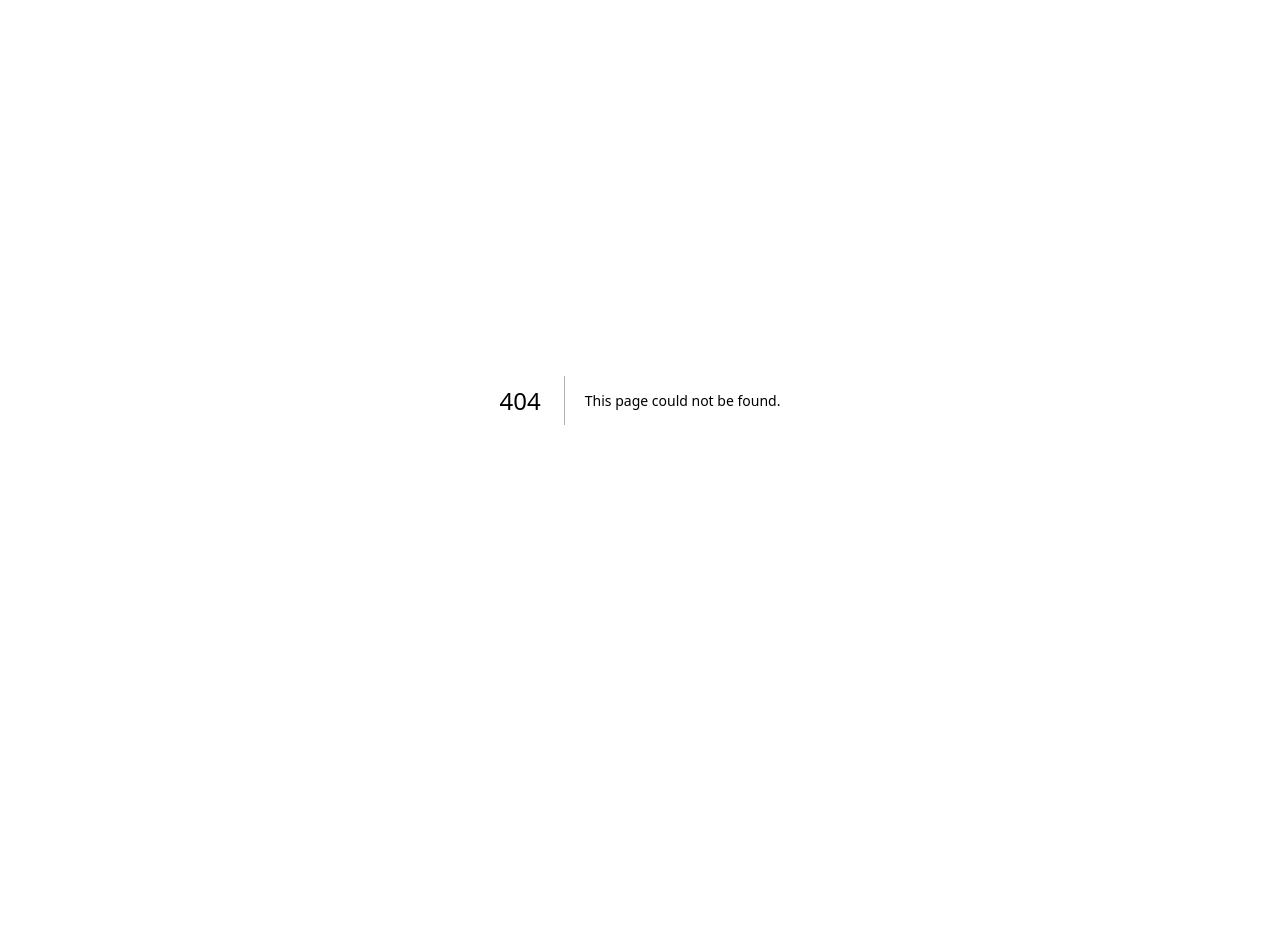
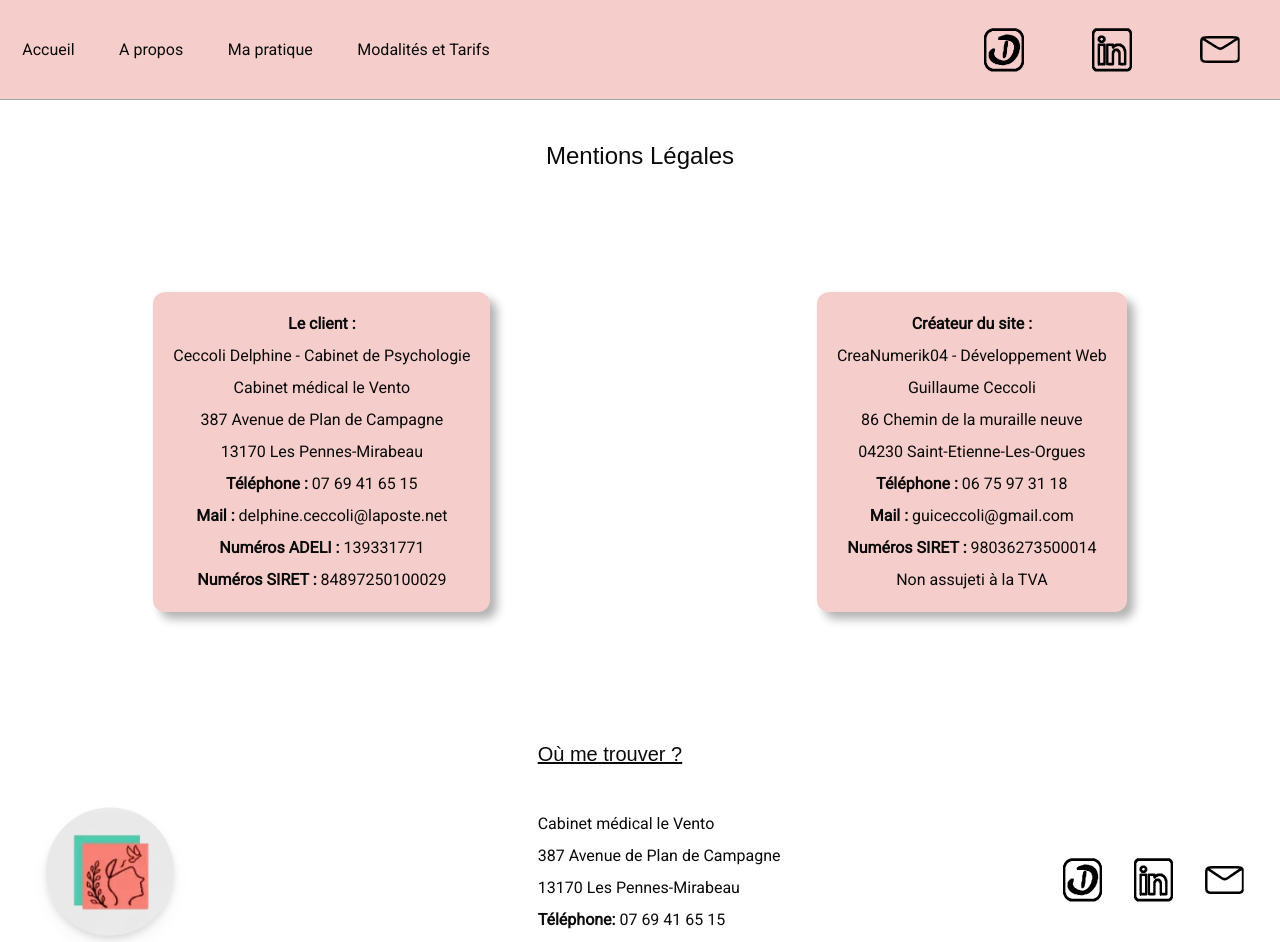
Before and after one commit to GuillaumeCeccoli/site-delphine, a Next.js app: page /Mentions in a window 1280 px wide. Before the commit this address had no page. Shown: the top 942 px of the page. Before the commit the page ends 800 px from the top, so only its background shows below. Built offline with nearby package versions, Linux system fonts and the light colour scheme; a web font is replaced by a local one.

Commit message:
Ajout des mentions légales

```diff
--- /dev/null
+++ b/app/Mentions/page.tsx
@@ -0,0 +1,53 @@
+"use client";
+import Footer from "@/components/widgets/footer";
+import Header from "@/components/widgets/header";
+
+export default function Mentions() {
+  return (
+    <section>
+      <Header />
+      <h1 className="font-serif text-2xl py-10 text-center">
+        Mentions Légales
+      </h1>
+      <article className="flex flex-col items-center font-sans gap-5 mt-20 mb-32 lg:flex-row lg:justify-around">
+        <div className="flex flex-col items-center gap-2 backgroundPink p-5 rounded-xl shadowCustom">
+          <h2 className="font-bold">Le client :</h2>
+          <h3>Ceccoli Delphine - Cabinet de Psychologie</h3>
+          <p>Cabinet médical le Vento</p>
+          <p>387 Avenue de Plan de Campagne</p>
+          <p>13170 Les Pennes-Mirabeau</p>
+          <p>
+            <strong>Téléphone : </strong>07 69 41 65 15
+          </p>
+          <p>
+            <strong>Mail : </strong>delphine.ceccoli@laposte.net
+          </p>
+          <p>
+            <strong>Numéros ADELI : </strong>139331771
+          </p>
+          <p>
+            <strong>Numéros SIRET : </strong>84897250100029
+          </p>
+        </div>
+        <div className="flex flex-col items-center gap-2 backgroundPink p-5 rounded-xl shadowCustom">
+          <h2 className="font-bold">Créateur du site :</h2>
+          <h3>CreaNumerik04 - Développement Web</h3>
+          <p>Guillaume Ceccoli</p>
+          <p>86 Chemin de la muraille neuve</p>
+          <p>04230 Saint-Etienne-Les-Orgues</p>
+          <p>
+            <strong>Téléphone : </strong>06 75 97 31 18
+          </p>
+          <p>
+            <strong>Mail : </strong>guiceccoli@gmail.com
+          </p>
+          <p>
+            <strong>Numéros SIRET : </strong>98036273500014
+          </p>
+          <p>Non assujeti à la TVA</p>
+        </div>
+      </article>
+      <Footer />
+    </section>
+  );
+}
--- a/components/widgets/footer.tsx
+++ b/components/widgets/footer.tsx
@@ -13,10 +13,10 @@ function Footer() {
           alt="Photo de la salle d'attente du cabinet."
           width={100}
           height={100}
-          className="w-1/5 drop-shadow-lg"
+          className="hidden lg:block lg:w-1/5 lg:drop-shadow-lg"
           onContextMenu={(e: React.MouseEvent) => e.preventDefault()}
         />
-        <div className="ml-5 flex flex-col">
+        <div className="ml-5 flex flex-col gap-5">
           <h3 className="font-serif underline text-xl">Où me trouver ?</h3>
           <div className="flex flex-col font-sans my-6 space-y-2">
             <p>Cabinet médical le Vento</p>
@@ -28,7 +28,7 @@ function Footer() {
             <p>
               <strong>Mail:</strong> delphine.ceccoli@laposte.net
             </p>
-            <Link href="/" className="text-pink-500">
+            <Link href="/Mentions" className="text-pink-500">
               Mentions légales
             </Link>
           </div>
```
